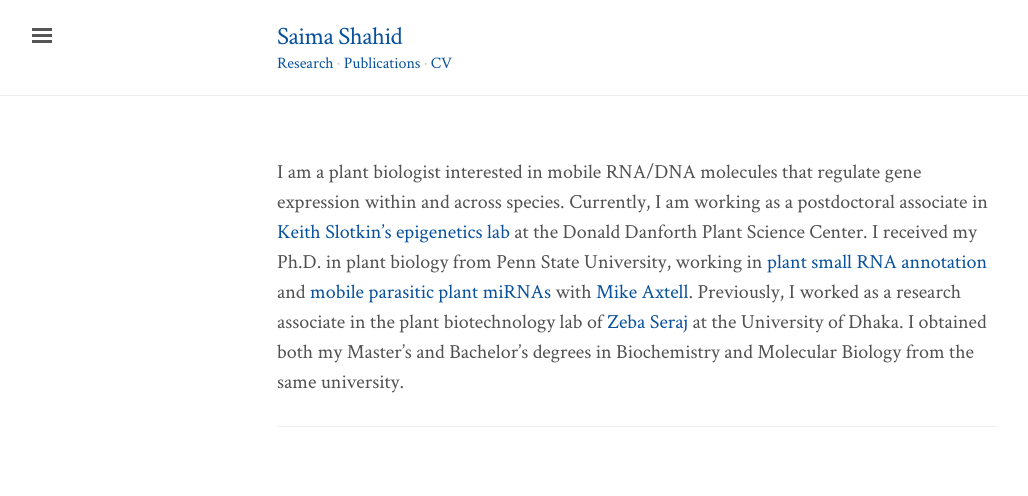
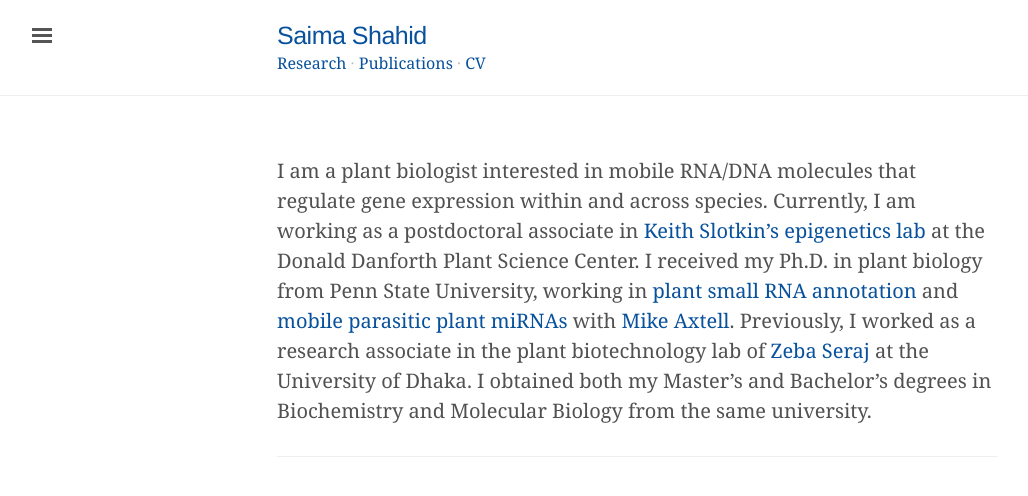
Before and after one commit to shahsam/saimashahid.github.io, a Jekyll site: the page built from index.md, in a window 1280 px wide. Shown: the top 496 px of the page, without its empty margins (3-1031 px from the left). Built offline with Jekyll 4.4.1, drawn with Linux system fonts in a browser that asks for light colours; nearby versions of some CDN libraries.

Commit message:
Update lanyon.css

```diff
--- a/files/css/lanyon.css
+++ b/files/css/lanyon.css
@@ -41,11 +41,11 @@ body {
 }
 
 html {
-  font-family: "Crimson Text", Georgia, "Times New Roman", serif;
+  font-family: "PT Serif", Georgia, "Times New Roman", serif;
 }
 
 h1, h2, h3, h4, h5, h6 {
-  font-family: "Crimson Text", Helvetica, Arial, sans-serif;
+  font-family: "PT Sans", Helvetica, Arial, sans-serif;
   font-weight: 400;
   color: #000000;
   letter-spacing: -.025rem;
@@ -158,7 +158,7 @@ h1, h2, h3, h4, h5, h6 {
   width: 14rem;
   visibility: hidden;
   overflow-y: auto;
-  font-family: "Crimson Text", Helvetica, Arial, sans-serif;
+  font-family: "PT Sans", Helvetica, Arial, sans-serif;
   font-size: .875rem; /* 15px */
   color: rgba(255,255,255,.6);
   background-color: #202020;
@@ -378,7 +378,7 @@ a.sidebar-nav-item:focus {
   overflow: hidden; /* clearfix */
   margin-left: -1rem;
   margin-right: -1rem;
-  font-family: "Crimson Text", Helvetica, Arial, sans-serif;
+  font-family: "PT Sans", Helvetica, Arial, sans-serif;
   color: #ccc;
   text-align: center;
 }
```
